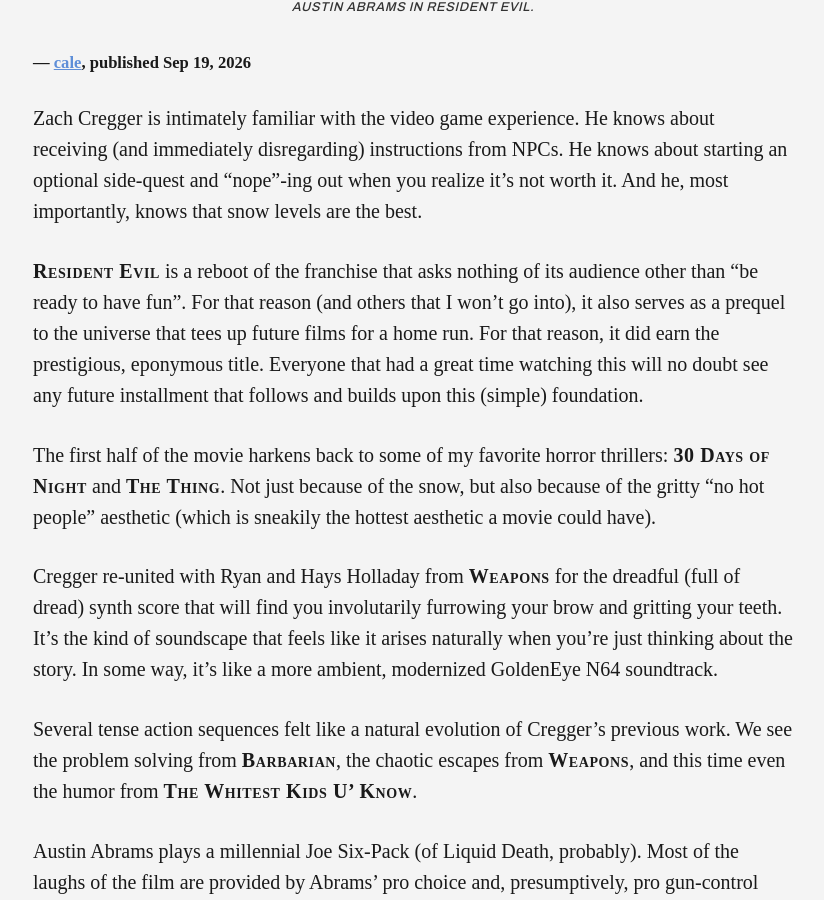
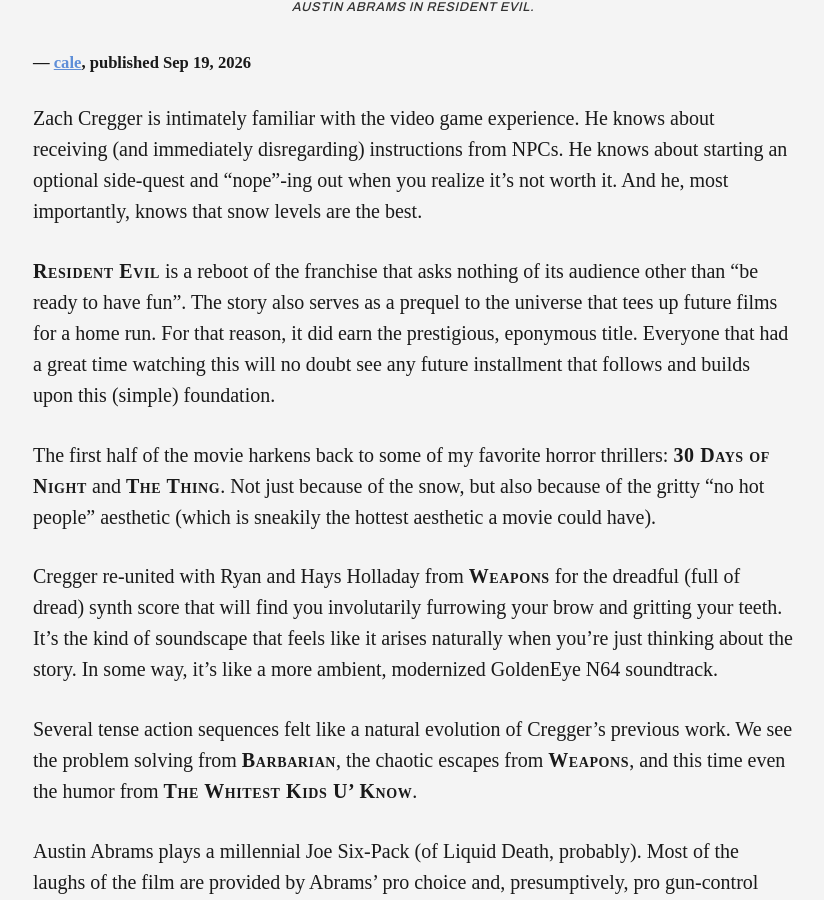
Before and after one commit to Slowburn-Movies/slowburn-movies.github.io, a Jekyll site: the page built from _posts/2026-09-19-resident-evil.md, in a window 1280 px wide and 900 px high, scrolled down 760 px. Shown: the whole window, without its empty margins (227-1051 px from the left). Built offline with Jekyll 4.4.1, drawn with Linux system fonts in a browser that asks for light colours; some web fonts are replaced.

Commit message:
Update 2026-09-19-resident-evil.md

```diff
--- a/_posts/2026-09-19-resident-evil.md
+++ b/_posts/2026-09-19-resident-evil.md
@@ -22,7 +22,7 @@
 
 Zach Cregger is intimately familiar with the video game experience. He knows about receiving (and immediately disregarding) instructions from NPCs. He knows about starting an optional side-quest and "nope"-ing out when you realize it's not worth it. And he, most importantly, knows that snow levels are the best.
 
-<cite>Resident Evil</cite> is a reboot of the franchise that asks nothing of its audience other than "be ready to have fun". For that reason (and others that I won't go into), it also serves as a prequel to the universe that tees up future films for a home run. For that reason, it did earn the prestigious, eponymous title. Everyone that had a great time watching this will no doubt see any future installment that follows and builds upon this (simple) foundation.
+<cite>Resident Evil</cite> is a reboot of the franchise that asks nothing of its audience other than "be ready to have fun". The story also serves as a prequel to the universe that tees up future films for a home run. For that reason, it did earn the prestigious, eponymous title. Everyone that had a great time watching this will no doubt see any future installment that follows and builds upon this (simple) foundation.
 
 The first half of the movie harkens back to some of my favorite horror thrillers: <cite>30 Days of Night</cite> and <cite>The Thing</cite>. Not just because of the snow, but also because of the gritty "no hot people" aesthetic (which is sneakily the hottest aesthetic a movie could have).
 
```
